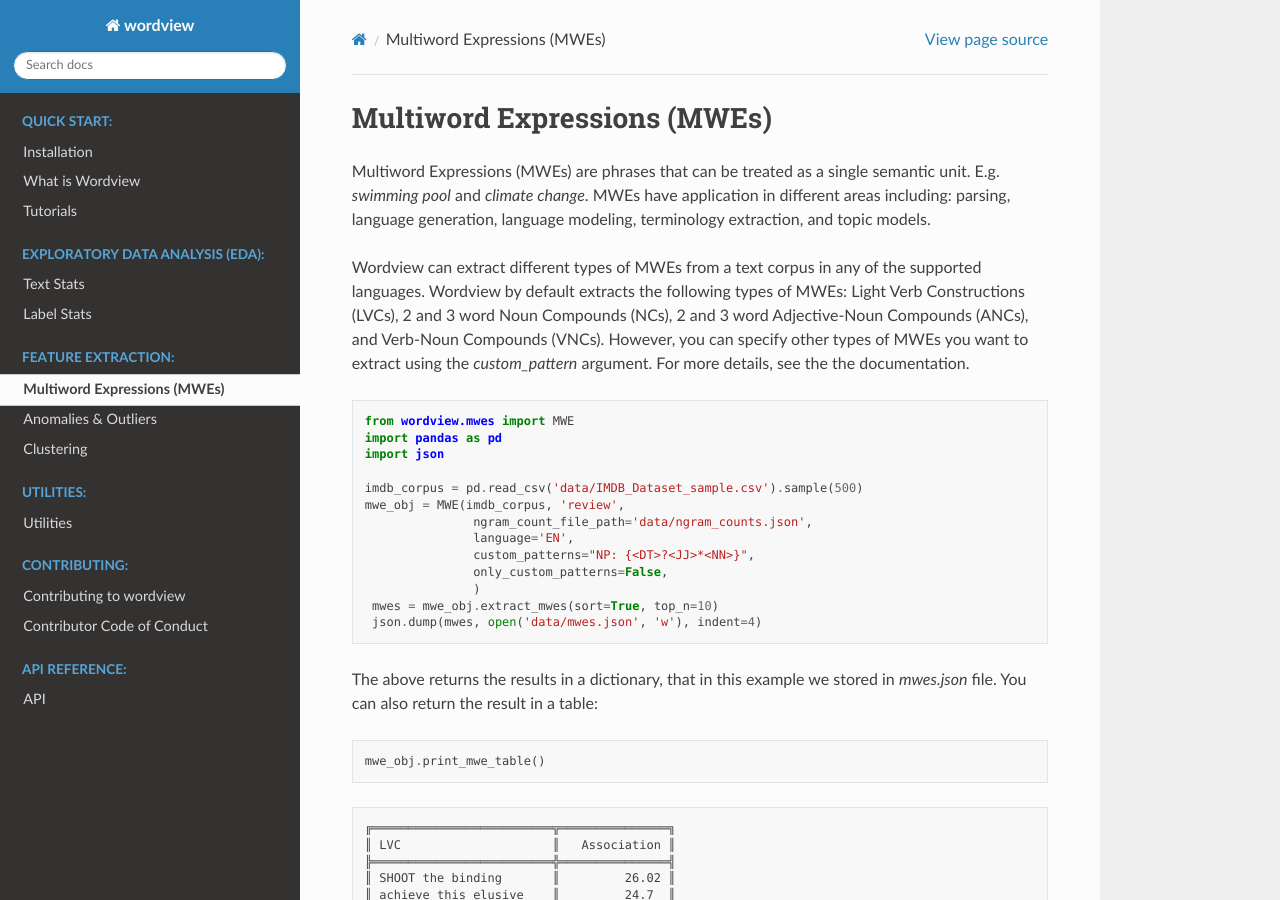
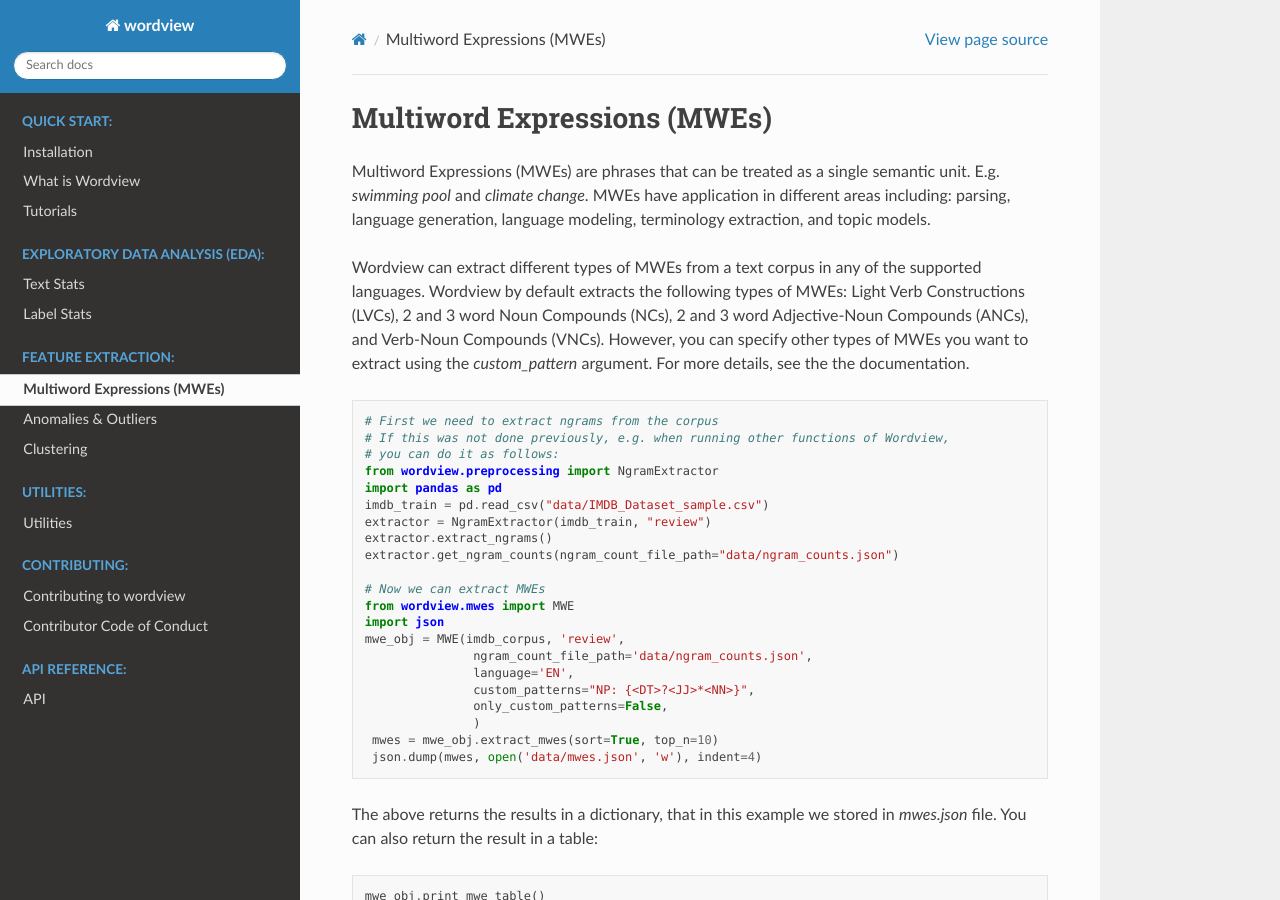
Before and after one commit to meghdadFar/wordview, a Sphinx documentation site: the page built from docs/source/mwes.rst, in a window 1280 px wide and 900 px high. Built offline with Sphinx 7.4.7 and the Read the Docs theme 2.0.0, drawn with Linux system fonts in a browser that asks for light colours.

Commit message:
Update docs with ngram extraction

```diff
--- a/docs/source/mwes.rst
+++ b/docs/source/mwes.rst
@@ -13,11 +13,19 @@
 
 .. code:: python
 
+   # First we need to extract ngrams from the corpus
+   # If this was not done previously, e.g. when running other functions of Wordview,
+   # you can do it as follows:
+   from wordview.preprocessing import NgramExtractor
+   import pandas as pd
+   imdb_train = pd.read_csv("data/IMDB_Dataset_sample.csv")
+   extractor = NgramExtractor(imdb_train, "review")
+   extractor.extract_ngrams()
+   extractor.get_ngram_counts(ngram_count_file_path="data/ngram_counts.json")
+
+   # Now we can extract MWEs
    from wordview.mwes import MWE
-   import pandas as pd
    import json
-
-   imdb_corpus = pd.read_csv('data/IMDB_Dataset_sample.csv').sample(500)
    mwe_obj = MWE(imdb_corpus, 'review',
                   ngram_count_file_path='data/ngram_counts.json',
                   language='EN',
```
